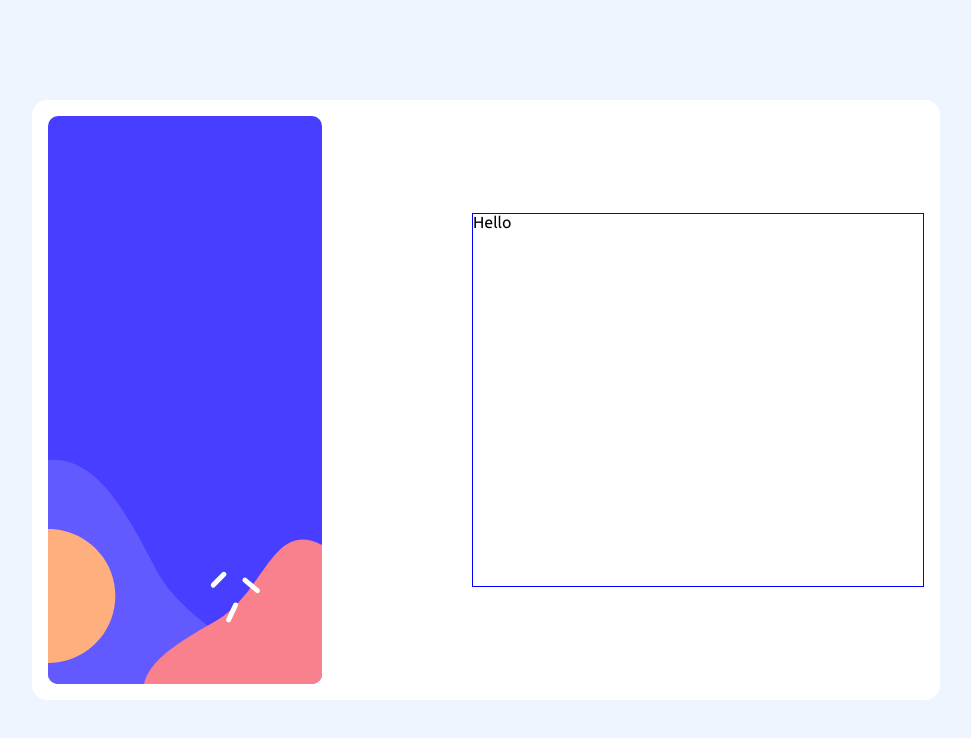
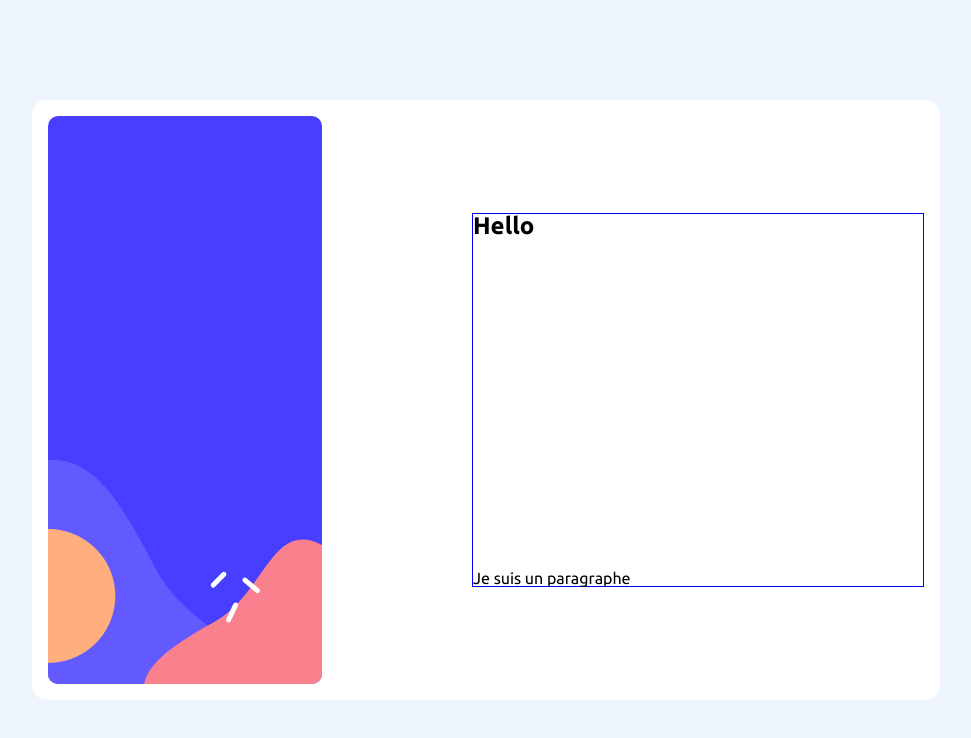
Before and after one commit to Felipebarcon/angular-multi-step-form, an Angular app: page / in a window 1280 px wide. Shown: the top 738 px of the page, without its empty margins (154-1125 px from the left). Built offline with nearby package versions, Linux system fonts and the light colour scheme.

Commit message:
testing flex component

```diff
--- a/src/app/form-container/personal-info/personal-info.component.css
+++ b/src/app/form-container/personal-info/personal-info.component.css
@@ -1,4 +1,8 @@
 .personal--info-container {
   width: 45rem;
   height: 37.2rem;
+  display: flex;
+  flex-direction: column;
+  align-content: space-between;
+  justify-content: space-between;
 }
--- a/src/app/form-container/personal-info/personal-info.component.html
+++ b/src/app/form-container/personal-info/personal-info.component.html
@@ -1,3 +1,4 @@
 <div class="personal--info-container">
-  <p>Hello</p>
+  <h2>Hello</h2>
+  <p>Je suis un paragraphe</p>
 </div>
```
